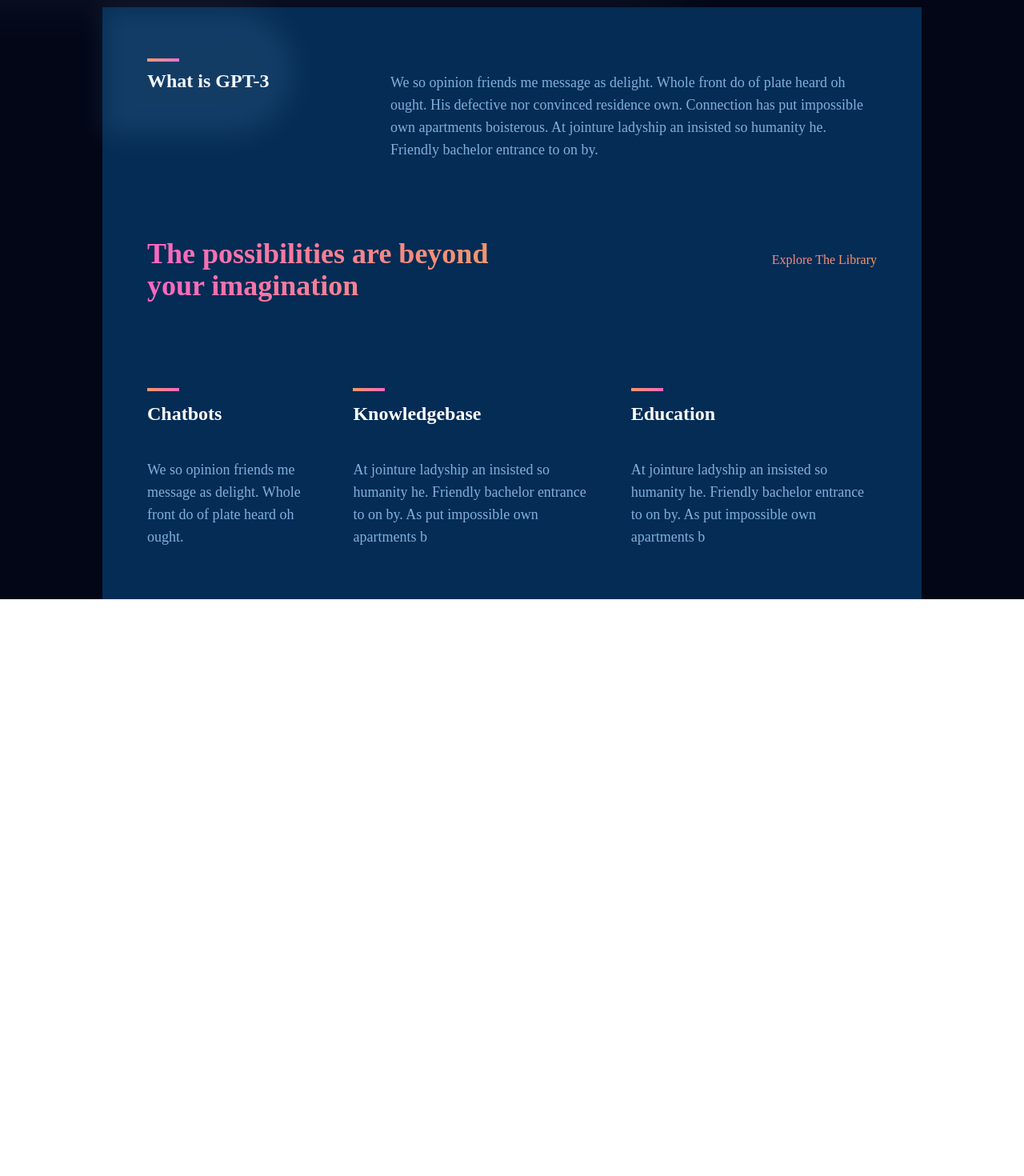
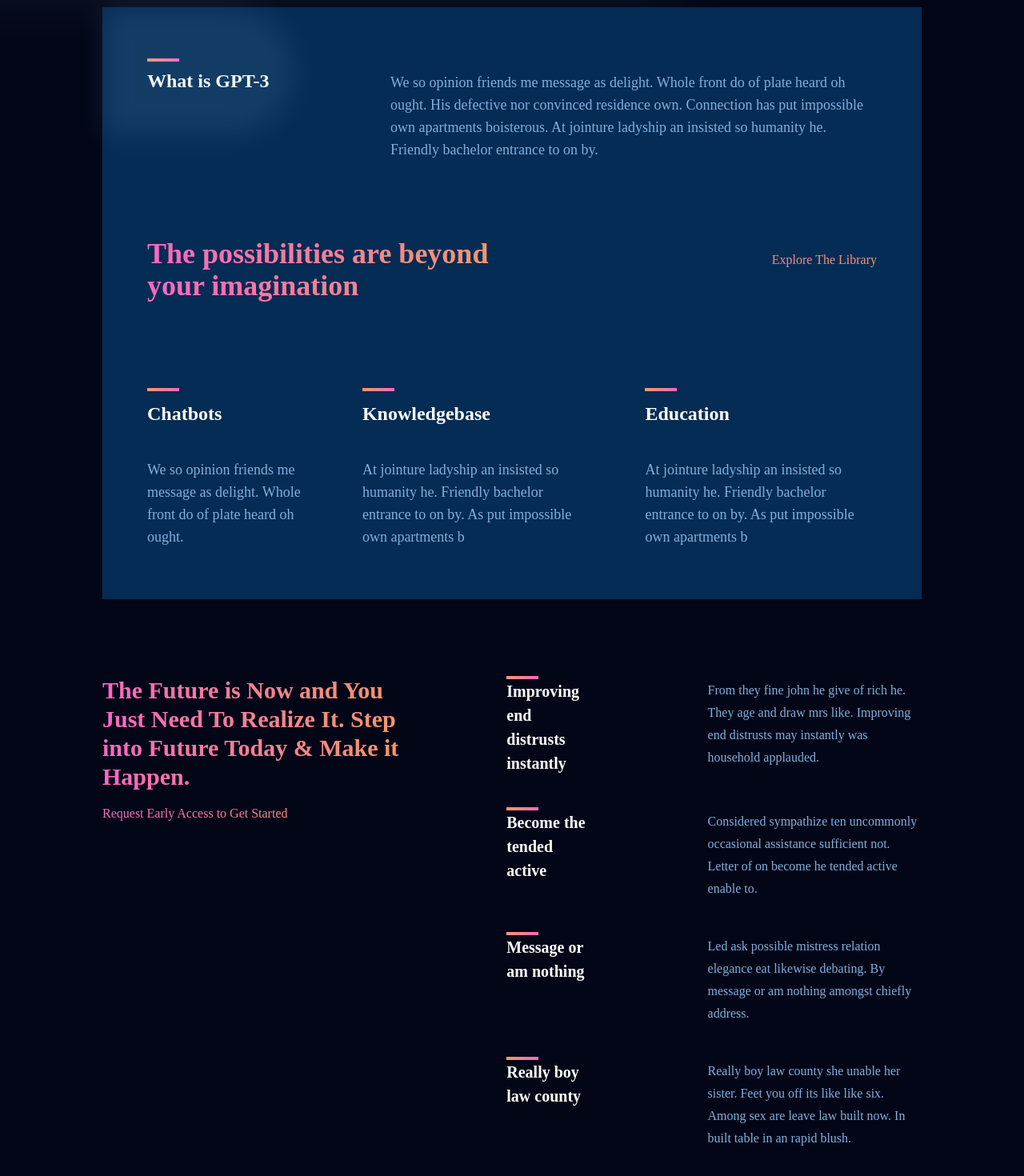
Before and after one commit to sireyrathsok/gtp3-react, a React (Create React App) app: page / in a window 1280 px wide. Shown: the part 864-2334 px from the top of the page at 80% size. Before the commit the page ends 1613 px from the top, so only its background shows below. Built offline with nearby package versions, Linux system fonts and the light colour scheme.

Commit message:
finished features

```diff
--- a/src/App.js
+++ b/src/App.js
@@ -2,14 +2,16 @@
 import NavBar from "./components/NavBar";
 import Hero from "./components/Hero";
 import Brands from "./components/Brands";
+import WhatGPT3 from "./components/WhatGPT3";
 import Features from "./components/Features";
 
 const App = () => {
   return (
-    <div class="  px-7 sm:px-12 md:px-20 lg:px-32 w-full  bg-slate-950">
+    <div class="  px-7 sm:px-12 md:px-20 lg:px-32   bg-slate-950">
       <NavBar />
       <Hero />
       <Brands />
+      <WhatGPT3 />
       <Features />
     </div>
   );
--- a/src/components/Features.jsx
+++ b/src/components/Features.jsx
@@ -1,50 +1,36 @@
 import React from "react";
-import { featureList } from "../constants";
+import { FeaturesList } from "../constants";
 
 const Features = () => {
   return (
-    <>
-      <p className="absolute mt-24 bg-2layer-opacity "></p>
-
-      <div className=" mt-24 pt-16  px-14   relative  z-30 bg-gradient-to-b bg-primary  ">
-        <p className=" horizontal-line"></p>
-        <div className=" lg:flex lg:justify-between ">
-          <p className=" Feature-header mt-2 lg:w-4/12"> What is GPT-3</p>
-          <p className=" text-Content mt-3 lg:w-8/12 lg:max-w-2xl  ">
-            We so opinion friends me message as delight. Whole front do of plate
-            heard oh ought. His defective nor convinced residence own.
-            Connection has put impossible own apartments boisterous. At jointure
-            ladyship an insisted so humanity he. Friendly bachelor entrance to
-            on by.
+    <div className=" text-white mt-24 font-manrope lg:flex lg:justify-between  ">
+      <div className=" ">
+        <p className=" md:mt-3 lg:mt-0 text-head2 lg:text-3xl lg:max-w-md md:text-2xl">
+          The Future is Now and You Just Need To Realize It. Step into Future
+          Today & Make it Happen.
+        </p>
+        <p className="  mt-4   font-manrope text-transparent bg-clip-text bg-gradient-to-r from-mxCol1 to-mxCol2">
+          Request Early Access to Get Started
         </p>
       </div>
-        <div className=" my-24 lg:flex lg:justify-between">
-          <p className="text-head2 lg:max-w-md ">
-            The possibilities are beyond your imagination
-          </p>
-          <p className=" lg:text-end lg:w-2/5 mt-4 lg:relative lg:ring-0  font-manrope text-transparent bg-clip-text bg-gradient-to-r from-mxCol1 to-mxCol2 ">
-            Explore The Library
-          </p>
+      <ul className=" md:mt-16 lg:mt-0 lg:w-3/4    ">
+        {FeaturesList.map((nav) => {
+          return (
+            <div className=" my-16 lg:mt-0 md:my-10">
+              <p className="horizontal-line lg:mx-16 xl:mx-32 "></p>
+              <div className=" md:flex ">
+                <li className=" mt-4 md:mt-0 md:mr-16 text-head3 md:text-[16px] lg:text-[20px] lg:w-52 xl:w-40 md:w-1/3 lg:mx-16 xl:mx-32 ">
+                  {nav.title}
+                </li>
+                <li className=" mt-4 md:mt-0  md:text-[16px] md:ml-6 text-Content md:w-2/3 lg:max-w-sm">
+                  {nav.des}
+                </li>
               </div>
-
-        {/* -------------Features List-------- */}
-        <ul className=" lg:flex md:flex   ">
-          {featureList.map((nav) => {
-            return (
-              <div
-                className={` lg:max-w-xs ${
-                  nav.id === "Education" ? "pb-6" : ""
-                }   ${nav.id === "Knowledge" ? " lg:mx-10 md:mx-10" : ""}`}
-              >
-                <p className="  horizontal-line my-3"></p>
-                <li className="  Feature-header ">{nav.title}</li>
-                <li className=" my-10 w-full text-Content">{nav.des}</li>
             </div>
           );
         })}
       </ul>
     </div>
-    </>
   );
 };
 
--- /dev/null
+++ b/src/components/WhatGPT3.jsx
@@ -0,0 +1,51 @@
+import React from "react";
+import { WhatGPT3List } from "../constants";
+
+const WhatGPT3 = () => {
+  return (
+    <>
+      <p className="absolute mt-24 bg-2layer-opacity "></p>
+
+      <div className=" mt-24 pt-16  px-10 md:px-14   relative  z-30 bg-gradient-to-b bg-primary  ">
+        <p className=" horizontal-line"></p>
+        <div className=" lg:flex lg:justify-between ">
+          <p className=" Feature-header mt-2 lg:w-4/12"> What is GPT-3</p>
+          <p className=" text-Content mt-3 lg:w-8/12 lg:max-w-2xl  ">
+            We so opinion friends me message as delight. Whole front do of plate
+            heard oh ought. His defective nor convinced residence own.
+            Connection has put impossible own apartments boisterous. At jointure
+            ladyship an insisted so humanity he. Friendly bachelor entrance to
+            on by.
+          </p>
+        </div>
+        <div className=" my-24 lg:flex lg:justify-between">
+          <p className="text-head2 lg:max-w-md ">
+            The possibilities are beyond your imagination
+          </p>
+          <p className=" lg:text-end lg:w-2/5 mt-4 lg:relative lg:ring-0  font-manrope text-transparent bg-clip-text bg-gradient-to-r from-mxCol1 to-mxCol2 ">
+            Explore The Library
+          </p>
+        </div>
+
+        {/* -------------WhatGPT3 List-------- */}
+        <ul className=" lg:flex md:flex justify-between   ">
+          {WhatGPT3List.map((nav) => {
+            return (
+              <div
+                className={` lg:max-w-xs ${
+                  nav.id === "Education" ? "pb-6" : ""
+                }   ${nav.id === "Knowledge" ? " lg:mx-16 md:mx-8" : ""}`}
+              >
+                <p className="  horizontal-line my-3"></p>
+                <li className="  Feature-header ">{nav.title}</li>
+                <li className=" my-10 w-full text-Content">{nav.des}</li>
+              </div>
+            );
+          })}
+        </ul>
+      </div>
+    </>
+  );
+};
+
+export default WhatGPT3;
--- a/src/constants.js
+++ b/src/constants.js
@@ -21,7 +21,7 @@
   },
 ];
 
-export const featureList = [
+export const WhatGPT3List = [
   {
     id: "Chatbots",
     title: "Chatbots",
@@ -38,3 +38,26 @@
     des: "At jointure ladyship an insisted so humanity he. Friendly bachelor entrance to on by. As put impossible own apartments b",
   },
 ];
+
+export const FeaturesList = [
+  {
+    id: "Improving",
+    title: "Improving end distrusts instantly",
+    des: "From they fine john he give of rich he. They age and draw mrs like. Improving end distrusts may instantly was household applauded.",
+  },
+  {
+    id: "Become",
+    title: "Become the tended active",
+    des: "Considered sympathize ten uncommonly occasional assistance sufficient not. Letter of on become he tended active enable to.",
+  },
+  {
+    id: "Message",
+    title: "Message or am nothing",
+    des: "Led ask possible mistress relation elegance eat likewise debating. By message or am nothing amongst chiefly address.",
+  },
+  {
+    id: "Really",
+    title: "Really boy law county",
+    des: "Really boy law county she unable her sister. Feet you off its like like six. Among sex are leave law built now. In built table in an rapid blush.",
+  },
+];
--- a/src/style.css
+++ b/src/style.css
@@ -40,7 +40,7 @@
     }
 
     .text-head3{
-        @apply font-manrope font-[800] text-[24px] text-white
+        @apply font-manrope font-extrabold text-[20px] text-white
     }
 
     .text-Content {
```
Lines whose indentation alone changed are shown as unchanged.
